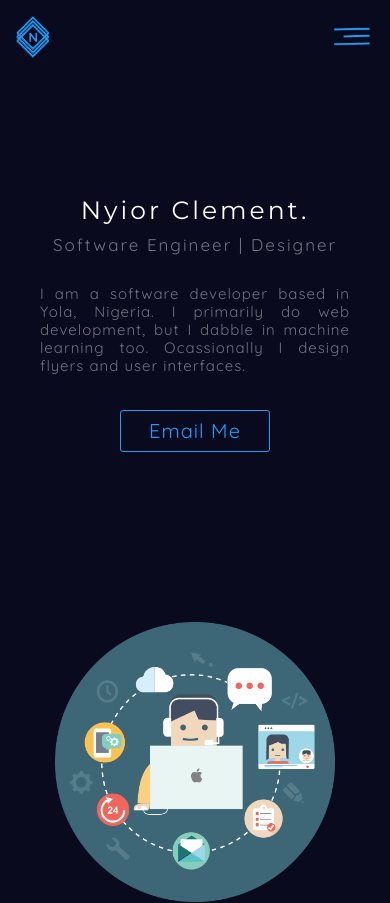
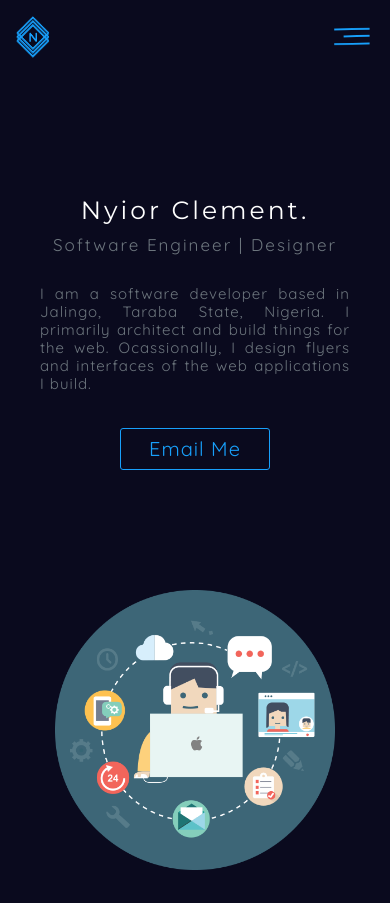
Before and after one commit to nyior/mywebsite-frontend, a Vue app: page / in a window 390 px wide. Shown: the top 903 px of the page. Built offline with nearby package versions, Linux system fonts and the light colour scheme; a web font is replaced by a local one.

Commit message:
optimized the interface for mobile

```diff
--- a/public/styles.css
+++ b/public/styles.css
@@ -189,7 +189,7 @@ small{
 	}
 
 	.hero-text-second{
-		margin-top: 17rem;
+		margin-top: 12rem;
 	}
 
 	.sub-heading{
--- a/src/components/Navbar.vue
+++ b/src/components/Navbar.vue
@@ -35,12 +35,12 @@
     <div class="overlay text-center" id="myNav" onclick="closeNav()">
       <a href="javascript:void(0)" class="closebtn" onclick="closeNav()">&times;</a>
       <ul class="overlay-content navbar-nav text-center">
-        <li class="mt-4  pt-2">
+        <li class="">
           <router-link :to="{ name: 'home' }">
             Home
           </router-link>
         </li>
-        <li class="">
+        <li class="mt-4  pt-2">
           <router-link :to="{ name: 'about' }">
             About
           </router-link>
--- a/src/components/Project.vue
+++ b/src/components/Project.vue
@@ -24,7 +24,7 @@
             </div>
 
 
-            <div class="allround-shadow p-4 m-md-2 mb-2 mb-md-0 card row ">
+            <div class="allround-shadow p-2 m-md-2 mb-2 mb-md-0 card row ">
 
               <div class="col-12 ">
                 <h3 class="text-muted text-justify">
--- a/src/views/About.vue
+++ b/src/views/About.vue
@@ -21,7 +21,18 @@
 
           <div class="mt-5 text-muted text-justify px-md-4">
             <h3 >
-            I am a software developer based in Yola, Nigeria. I primarily do web development, but I dabble in machine learning too. Ocassionally I design flyers and user interfaces.
+            I am passionate about using technology to solve real world problems. For now, I build things that live on the web(websites, applications).
+            <br>
+            <br>
+            I am currently pursuing a bachelor's degree in software engineering at the American University of Nigeria, Yola, Nigeria(Aug. 2016 - Dec. 2020). Thus, I have a strong academic background and an above average understanding of the software development life cycle. Because I strongly hold the opinion that every piece of software should be a solution to a problem, I have and will continously seek opportunities to develop software systems that make real impact.
+            <br>
+            <br>
+            Some of the technologies I have worked with recently are: <br>
+            Python, Javascript, Html5, Css3, Django, Django-rest, Vue.js, Bootstrap4, and Git.
+            <br>
+            <br>
+            I have deployed to: <br>
+            Azure, Heroku and Pythonaywhere.
             </h3>
           </div>
 
@@ -33,12 +44,12 @@
             <h1 class="heading-smaller glegoo mt-3 ">
               <i class="fa fa-fire" aria-hidden="true"></i>
             </h1>
-            <h1 class="sub-heading-smaller text-muted mt-1">Leadership</h1>
+            <h1 class="sub-heading-smaller text-muted mt-1">Service</h1>
           </div>
 
           <div class="mt-5 text-muted text-justify px-md-4">
             <h3 >
-            I am a software developer based in Yola, Nigeria. I primarily do web development, but I dabble in machine learning too. Ocassionally I design flyers and user interfaces.
+            I enjoy taking on roles where I could serve other people, touch lives and by extension make the world a better place. I try to bring out the best in everyone I come across. I believe that with the necessary support, the sky is the limit for everyone.
             </h3>
 
           </div>
@@ -68,7 +79,7 @@
       </div>
 
       <div class="row  d-flex justify-content-center  m-4" >
-        <div class="col-12 col-md-4 card allround-shadow p-4 m-4" v-for="initiative in initiatives" :key="initiative.id">
+        <div class="col-12 col-md-4 card allround-shadow p-2 m-4" v-for="initiative in initiatives" :key="initiative.id">
           <Initiative :initiative_object="initiative" />
         </div>
       </div>
--- a/src/views/Blog.vue
+++ b/src/views/Blog.vue
@@ -6,7 +6,7 @@
       <div class="col-12">
 		    <h1 class="heading-smaller glegoo mt-3"><i class="fa fa-pencil-square-o" aria-hidden="true"></i></h1>
         <h1 class="heading-smaller glegoo mt-3">Welcome to My Blog</h1>
-        <h1 class="sub-heading-smaller text-muted mt-2">Look Around</h1>
+        <h1 class="sub-heading-smaller text-muted mt-1">Look Around</h1>
 
       </div>
 
@@ -14,7 +14,7 @@
 
         <h3 class="mt-5 mb-5 pb-5 text-muted text-justify">
                 I will be writing about Python, Django, and may be Vue.js.
-          I will also be writing about the books I read, about life and don't be surprise if you see me write about love too.
+          I will also be writing about the books I read, about life and don't be surprise if you see me write about some random stuff too.
         </h3>
 
       </div>
@@ -31,7 +31,7 @@
 
     <div class="row d-flex justify-content-center text-center  m-4" >
 
-      <div class="col-12 col-md-3 card allround-shadow p-4 m-4" v-for="post in series" :key="post.id">
+      <div class="col-12 col-md-3 card allround-shadow p-2 m-4" v-for="post in series" :key="post.id">
         <router-link :to="{ name: 'series_detail', params: { slug: post.slug} }">
           <Series :series_object="post"/>
         </router-link>
--- a/src/views/Home.vue
+++ b/src/views/Home.vue
@@ -11,7 +11,9 @@
           <h1 class="heading glegoo mt-3">Nyior Clement. </h1>
           <h1 class="sub-heading text-muted mt-3">Software Engineer | Designer</h1>
           <h3 class="mt-5 text-muted text-justify">
-           I am a software developer based in Yola, Nigeria. I primarily do web development, but I dabble in machine learning too. Ocassionally I design flyers and user interfaces.
+
+           I am a software developer based in Jalingo, Taraba State, Nigeria. I primarily architect and build things for the web. Ocassionally, I design flyers and interfaces of the web applications I build.
+
           </h3>
           <a href="mailto:cnyior27@gmail.com" role="button" class="btn btn-lg mt-5 px-4 py-2 email-btn color-blue">Email Me</a>
         </div>
```
